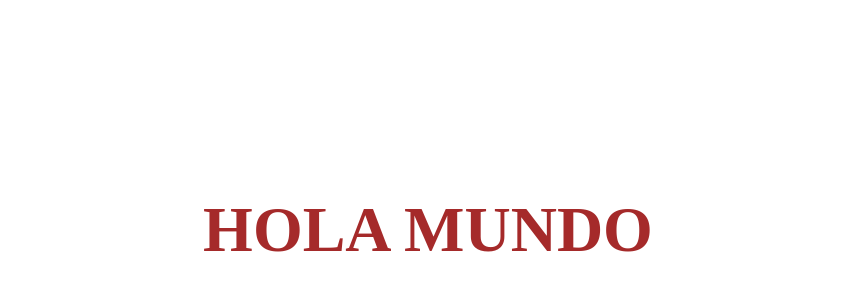
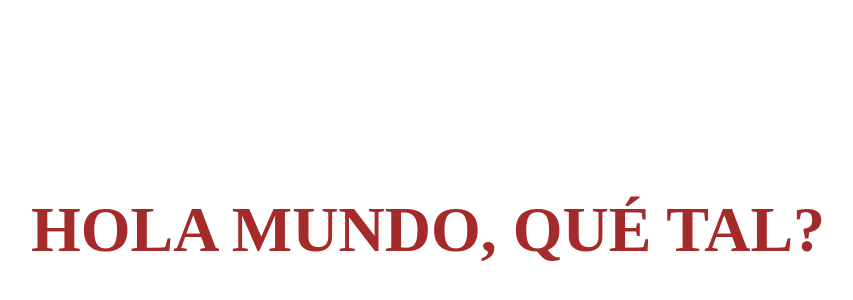
Before and after one commit to LiquidArtDevelopers/PROYECTO-01---HOLA-MUNDO, a plain HTML site: page index.html in a window 1280 px wide. Shown: the part 178-478 px from the top of the page, without its empty margins (212-1065 px from the left). Drawn offline with Linux system fonts and the light colour scheme.

Commit message:
TRABAJO DEL DÍA 21/02 V2

```diff
--- a/index.html
+++ b/index.html
@@ -7,6 +7,6 @@
     <link rel="stylesheet" href="style.css">
 </head>
 <body>
-    <h1>HOLA MUNDO</h1>
+    <h1>HOLA MUNDO, QUÉ TAL?</h1>
 </body>
 </html>
```
